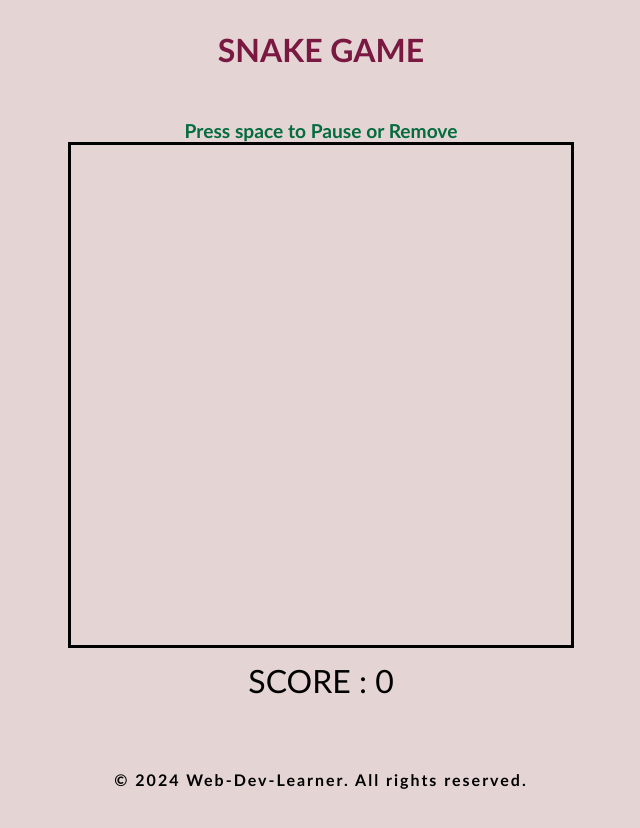
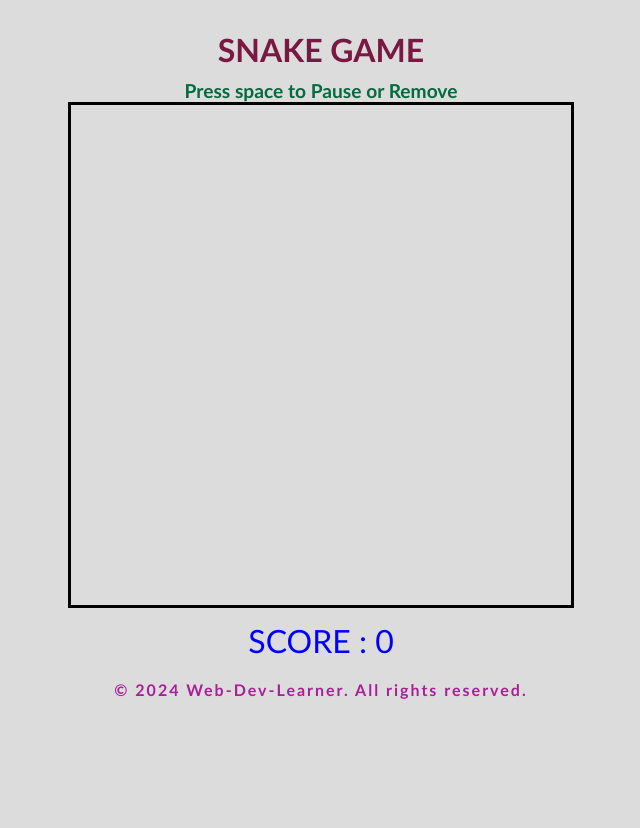
Before and after one commit to Web-Dev-Learner/snake_game, a plain HTML site: page index.html in a window 1280 px wide. Shown: the whole page, without its empty margins (319-959 px from the left). After the commit the page ends 800 px from the top, so only its background shows below. Drawn offline with Linux system fonts and the light colour scheme.

Commit message:
finish styles

```diff
--- a/style.css
+++ b/style.css
@@ -2,13 +2,16 @@
     margin:0;
     padding:0;
     font-family:'Gill Sans', 'Gill Sans MT', Calibri, 'Trebuchet MS', sans-serif;
-    background-color: rgb(228, 212, 212);
+    background-color: rgb(220, 220, 221);
     text-align: center;
+    box-sizing: border-box;
+
 }
 h2{
     color: rgb(121, 25, 65);
-    margin-top: 30px;
-    margin-bottom: 50px;
+    margin: 30px 0 10px 0;
+    /*margin-top: 30px;
+    margin-bottom: 50px;*/
     font-size:xx-large;
     font-weight: bolder;
 }
@@ -21,13 +24,16 @@ h2{
 footer {
     letter-spacing: 2px;
     font-weight: bolder;
-    margin-top: 50px;
+    color:rgb(169, 31, 153);
+
     margin-bottom: 50px;
     padding:20px;
 }
 #score{
     margin-top: 10px;
     font-size: 2em;
+    color:blue;
+
 }
 #gameboard{
     border:3px solid;
```
